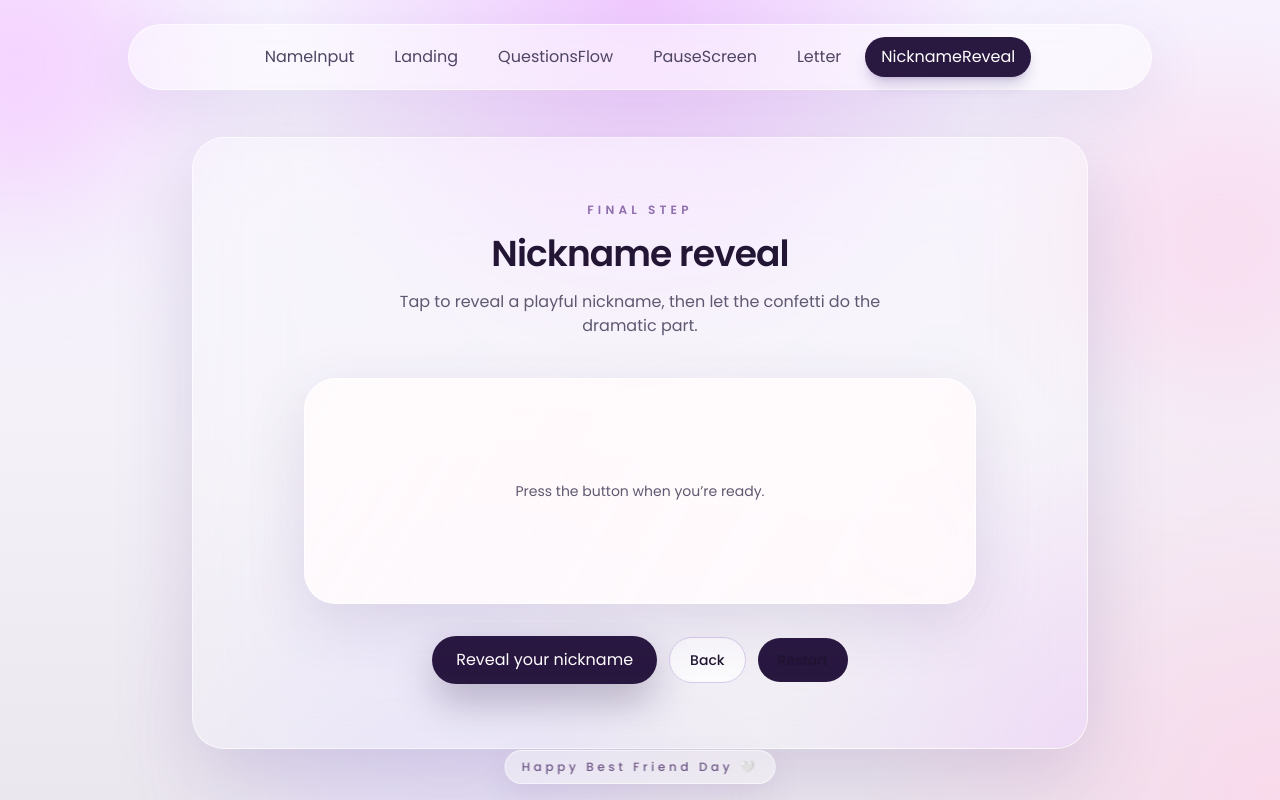
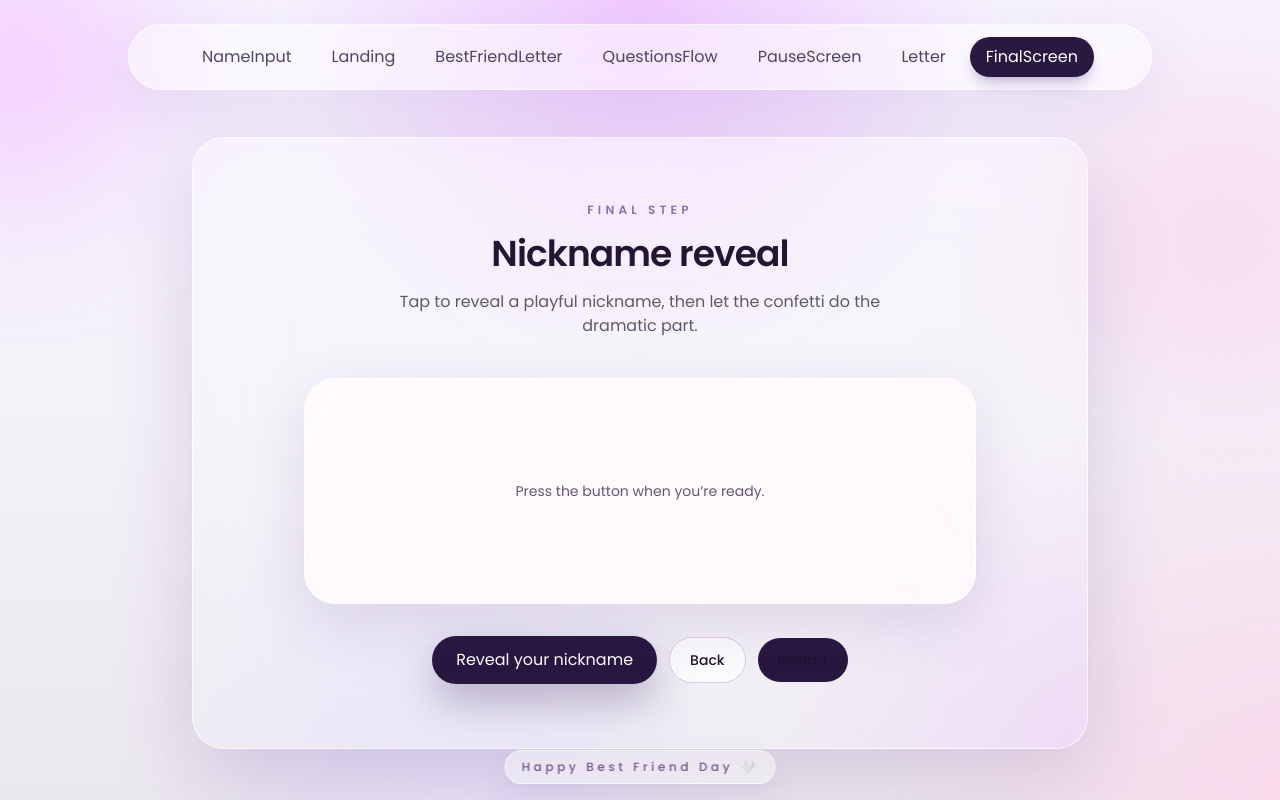
Before and after one commit to sarthaksinghaniya/bestfriend_day, a React (Vite) app: page /final in a window 1280 px wide. Built offline with nearby package versions, Linux system fonts and the light colour scheme.

Commit message:
Update route flow structure

```diff
--- a/src/App.jsx
+++ b/src/App.jsx
@@ -1,10 +1,11 @@
 import { Navigate, Route, Routes } from 'react-router-dom';
 import NameInput from './pages/NameInput';
 import Landing from './pages/Landing';
+import BestFriendLetter from './pages/BestFriendLetter';
 import QuestionsFlow from './pages/QuestionsFlow';
 import PauseScreen from './pages/PauseScreen';
 import Letter from './pages/Letter';
-import NicknameReveal from './pages/NicknameReveal';
+import FinalScreen from './pages/FinalScreen';
 import AppShell from './components/AppShell';
 
 export default function App() {
@@ -13,10 +14,11 @@ export default function App() {
       <Route element={<AppShell />}>
         <Route path="/" element={<NameInput />} />
         <Route path="/start" element={<Landing />} />
+        <Route path="/wish" element={<BestFriendLetter />} />
         <Route path="/questions" element={<QuestionsFlow />} />
         <Route path="/pause" element={<PauseScreen />} />
         <Route path="/letter" element={<Letter />} />
-        <Route path="/final" element={<NicknameReveal />} />
+        <Route path="/final" element={<FinalScreen />} />
       </Route>
       <Route path="*" element={<Navigate to="/" replace />} />
     </Routes>
--- a/src/components/AppShell.jsx
+++ b/src/components/AppShell.jsx
@@ -4,10 +4,11 @@ import { motion } from 'framer-motion';
 const steps = [
   { label: 'NameInput', path: '/' },
   { label: 'Landing', path: '/start' },
+  { label: 'BestFriendLetter', path: '/wish' },
   { label: 'QuestionsFlow', path: '/questions' },
   { label: 'PauseScreen', path: '/pause' },
   { label: 'Letter', path: '/letter' },
-  { label: 'NicknameReveal', path: '/final' },
+  { label: 'FinalScreen', path: '/final' },
 ];
 
 export default function AppShell() {
--- /dev/null
+++ b/src/pages/BestFriendLetter.jsx
@@ -0,0 +1 @@
+export { default } from './Letter';
--- /dev/null
+++ b/src/pages/FinalScreen.jsx
@@ -0,0 +1 @@
+export { default } from './NicknameReveal';
--- a/src/pages/Landing.jsx
+++ b/src/pages/Landing.jsx
@@ -93,7 +93,7 @@ export default function Landing() {
 
         <motion.button
           type="button"
-          onClick={() => navigate('/questions')}
+          onClick={() => navigate('/wish')}
           initial={{ opacity: 0, y: 12 }}
           animate={{ opacity: 1, y: 0 }}
           transition={{ duration: 0.55, delay: 0.3 }}
```
